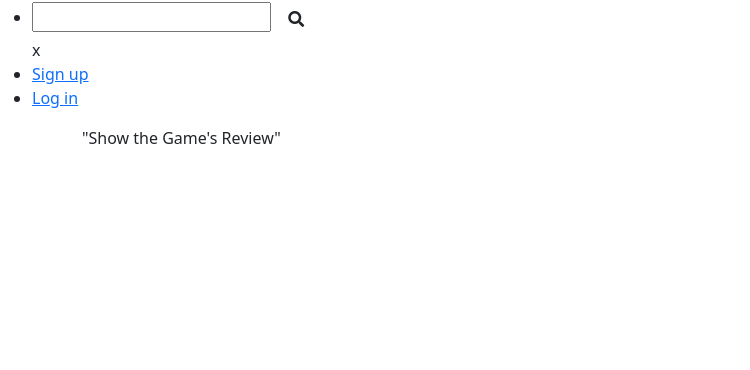
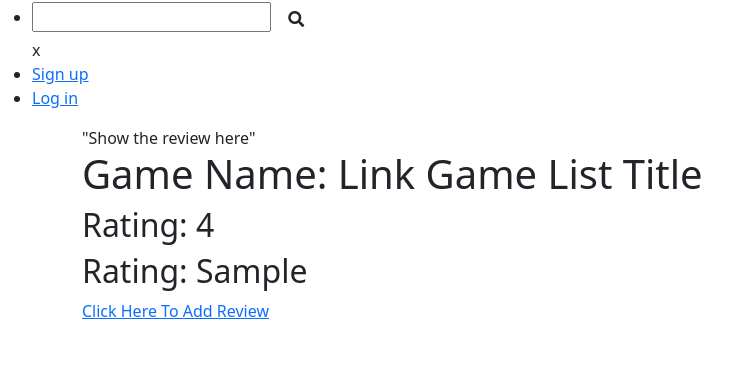
Before and after one commit to markpakingan/boardgame, a Flask app: page /gamelist/1/review in a window 1280 px wide. Shown: the top 370 px of the page, without its empty margins (0-750 px from the left). Run offline with Flask 3, Linux system fonts and the light colour scheme; tables that the repository leaves empty hold one stand-in row (values such as "Sample post"); some libraries are stand-ins or nearby versions.

Commit message:
added edit review

```diff
--- a/app.py
+++ b/app.py
@@ -248,7 +248,7 @@ def add_user_games(user_id):
         # for testing
         gamelists = GameList.query.filter_by(user_id=user_id).all()
 
-        return redirect(f"/user/{g.user.id}")
+        return redirect(f"/user/{g.user.id}/gamelist")
 
     else:
 
@@ -314,7 +314,7 @@ def delete_gamelist(gamelist_id):
         db.session.delete(gamelist)
         db.session.commit()
 
-    return redirect(f"/user/{g.user.id}")
+    return redirect(f"/user/{g.user.id}/gamelist")
 
 ##############################################################################
 # REVIEW ROUTE
@@ -324,11 +324,11 @@ def show_review(gamelist_id):
     """Shows the review of a game"""
 
     gamelist = GameList.query.get_or_404(gamelist_id)
-
-    return render_template("review/show_review.html", gamelist = gamelist)
+    review = Review.query.get_or_404(gamelist_id)
+    return render_template("review/show_review.html", gamelist = gamelist, review=review)
 
 
-@app.route('/gamelist/<int:gamelist_id>/review/add', methods = ["GET", "POSTS"])
+@app.route('/gamelist/<int:gamelist_id>/review/add', methods = ["GET", "POST"])
 def add_singlegame_review(gamelist_id):
     """adds a review to a single game"""
 
@@ -341,16 +341,33 @@ def add_singlegame_review(gamelist_id):
         feedback = form.feedback.data
 
         review = Review(rating=rating, feedback=feedback,
-                        user_id = g.user.id, game_id=gamelist_id)
+                        user_id = g.user.id, gamelist_id=gamelist_id)
 
         db.session.add(review)
         db.session.commit()
         flash("You added a review!")
-        return redirect(f'gamelist/{gamelist_id}/review')
+        return redirect(f"/gamelist/{gamelist_id}/review")
 
     else:
 
         return render_template("review/add_review.html", form = form,
                                gamelist=gamelist)
 
+
+@app.route('/gamelist/<int:gamelist_id>/review/edit', methods=['GET', 'POST'])
+def edit_reviewlist(gamelist_id):
+    """Edits the review of a single boardgame"""
+
+    review = Review.query.get_or_404(gamelist_id)
+    form = ReviewForm(obj=review)
+
+    if form.validate_on_submit():
+        form.populate_obj(review)
+        db.session.commit()
+        flash('Your review has been updated!', 'success')
+        return redirect(f"/user/{gamelist_id}/review")
+
+    return render_template('review/edit_review.html', form=form,
+                           review=review)
+
 ##############################################################################
--- a/models.py
+++ b/models.py
@@ -75,7 +75,7 @@ class Review(db.Model):
 
     id = db.Column(db.Integer, primary_key = True, autoincrement = True)
     user_id = db.Column(db.Integer, db.ForeignKey("users.id"), nullable = False )
-    game_id = db.Column(db.Integer, db.ForeignKey("games.id"), nullable = False )
+    gamelist_id = db.Column(db.Integer, db.ForeignKey("gamelists.id"), nullable = False )
     rating = db.Column (db.Integer, nullable = False)
     feedback = db.Column (db.Text, nullable = False)
 
--- a/templates/review/add_review.html
+++ b/templates/review/add_review.html
@@ -9,6 +9,8 @@
 
 <p>Rate this Game from 1-5 <p>
 <p><i>(5 is the highest!)</i></p>
+
+<form method="POST">
 
     {{ form.hidden_tag() }}
 
--- a/templates/review/show_review.html
+++ b/templates/review/show_review.html
@@ -3,6 +3,15 @@
 
 {% block content %}
 
-"Show the Game's Review"
+"Show the review here"
+
+<h1>Game Name: Link Game List Title</h1>
+<h2>Rating: {{review.rating}}</h2>
+
+<h2>Rating: {{review.feedback}}</h2>
+
+
+<a href="/gamelist/{{gamelist.id}}/review/add"><p>Click Here To Add Review</p></a>
+
 
 {% endblock %}
```
Also changed, not shown: templates/review/edit_review.html (added, +18 -0 lines). Lines whose indentation alone changed are shown as unchanged.
